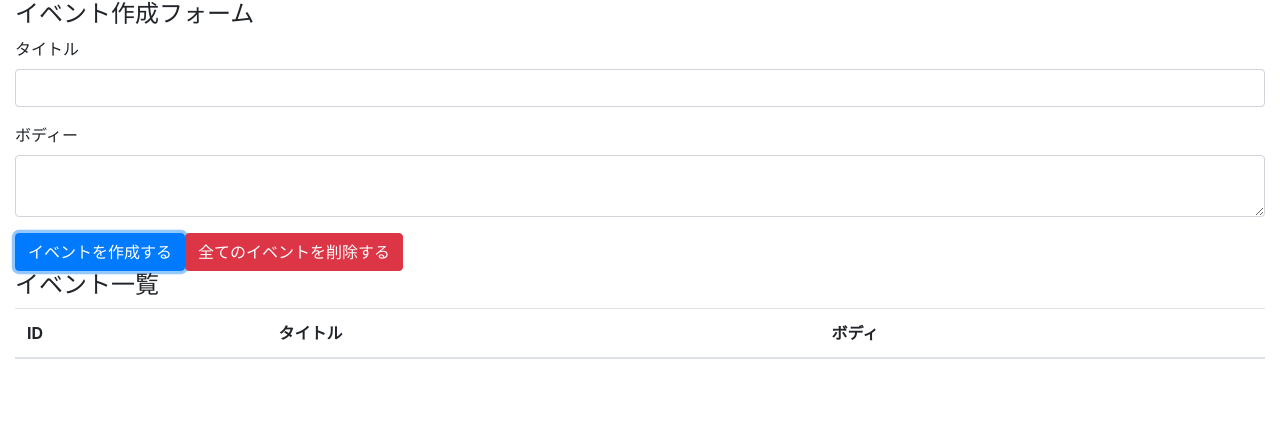
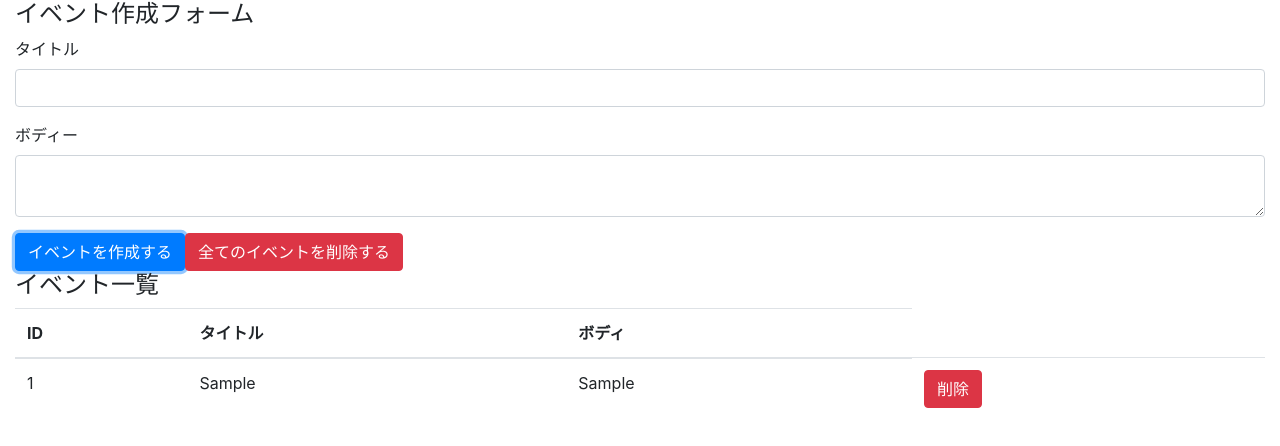
Before and after one commit to kenji-kk/react-hooks-101, a React (Create React App) app: page / in a window 1280 px wide. Both pictures are taken after typing "Sample", "Sample" into the empty fields and a click on the button "イベントを作成する". Shown: the top 446 px of the page. Built offline with nearby package versions, Linux system fonts and the light colour scheme.

Commit message:
display events, refactor and implement remove event button

```diff
--- a/src/components/App.js
+++ b/src/components/App.js
@@ -1,8 +1,9 @@
 import React, {useReducer, useState } from 'react'
+
+import 'bootstrap/dist/css/bootstrap.min.css'
+
+import Event  from './Event'
 import reducer  from '../reducers'
-
-
-import 'bootstrap/dist/css/bootstrap.min.css';
 
 const App = () =>  {
   const [state, dispatch] = useReducer(reducer, [])
@@ -49,6 +50,7 @@
             </tr>
           </thead>
           <tbody>
+            {state.map((event, index) => (<Event key={index} event={event} dispatch={dispatch}/>))}
           </tbody>
         </table>
     </div>
--- /dev/null
+++ b/src/components/Event.js
@@ -0,0 +1,17 @@
+import React from 'react'
+
+const Event = ({dispatch,event}) =>{
+    const id = event.id
+    const handleClickDeleteButton = () => {
+      dispatch({type:'DELETE_EVENT', id })
+    }
+
+    return(<tr>
+      <td>{id}</td>
+      <td>{event.title}</td>
+      <td>{event.body}</td>
+      <td><button type="button" className="btn btn-danger" onClick={handleClickDeleteButton}>削除</button></td>
+    </tr>)
+}
+
+export default Event
--- a/src/reducers/index.js
+++ b/src/reducers/index.js
@@ -12,7 +12,7 @@
       const id = length === 0 ? 1 : state[length - 1].id + 1
       return [...state, {id, ...event}]
     case 'DELETE_EVENT':
-      return state
+      return state.filter(event => event.id !== action.id)
     case 'DELETE_ALL_EVENTS':
       return []
     default:
```
